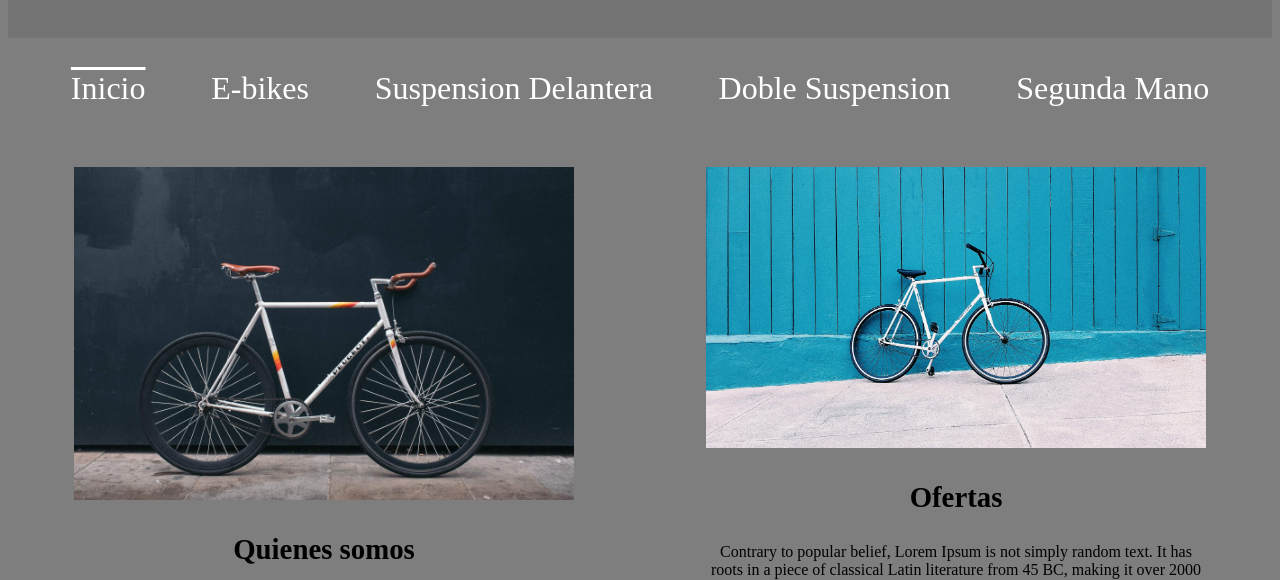
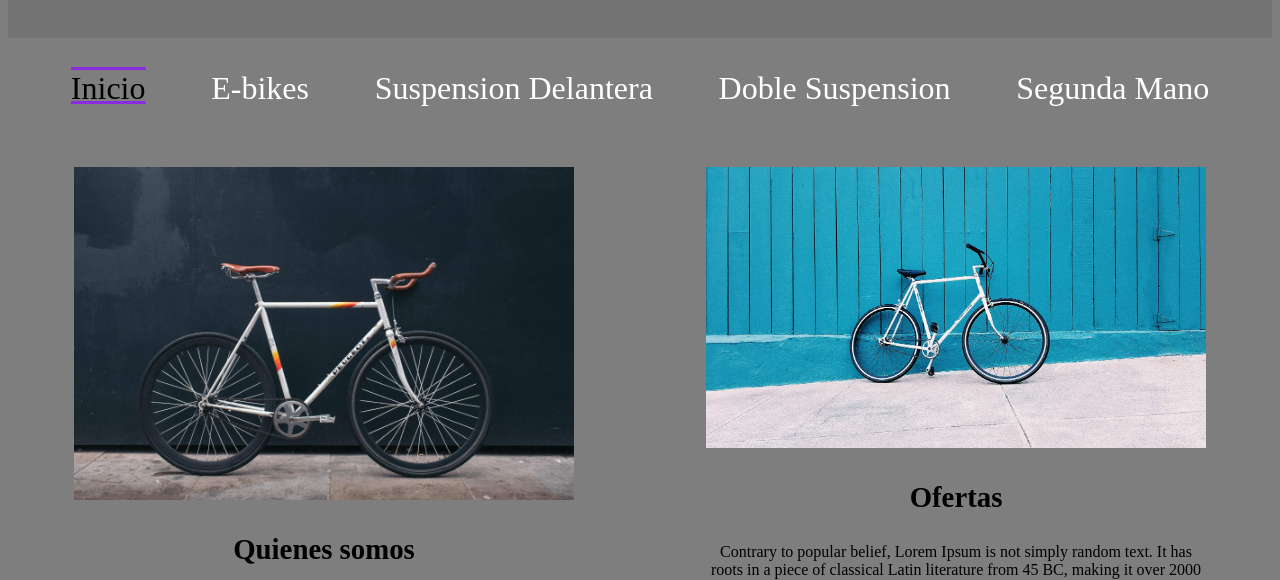
Before and after one commit to albertolat/T_bike, a plain HTML site: page index.html in a window 1280 px wide. In both pictures the pointer is over the link "Inicio". Shown: the part 170-750 px from the top of the page. Drawn offline with Linux system fonts and the light colour scheme.

Commit message:
Update estilos.css

```diff
--- a/estilos.css
+++ b/estilos.css
@@ -64,13 +64,14 @@ li a:visited {
 }
 
 li a:hover {
-    text-decoration: overline;
-    color: white;
+    text-decoration: underline overline;
+    text-decoration-color: blueviolet;
+    color: black;
 }
 
 li a:active {
     text-decoration: none;
-    color: white;
+    color: orange;
 }
 
 .tarjetaH {
```
